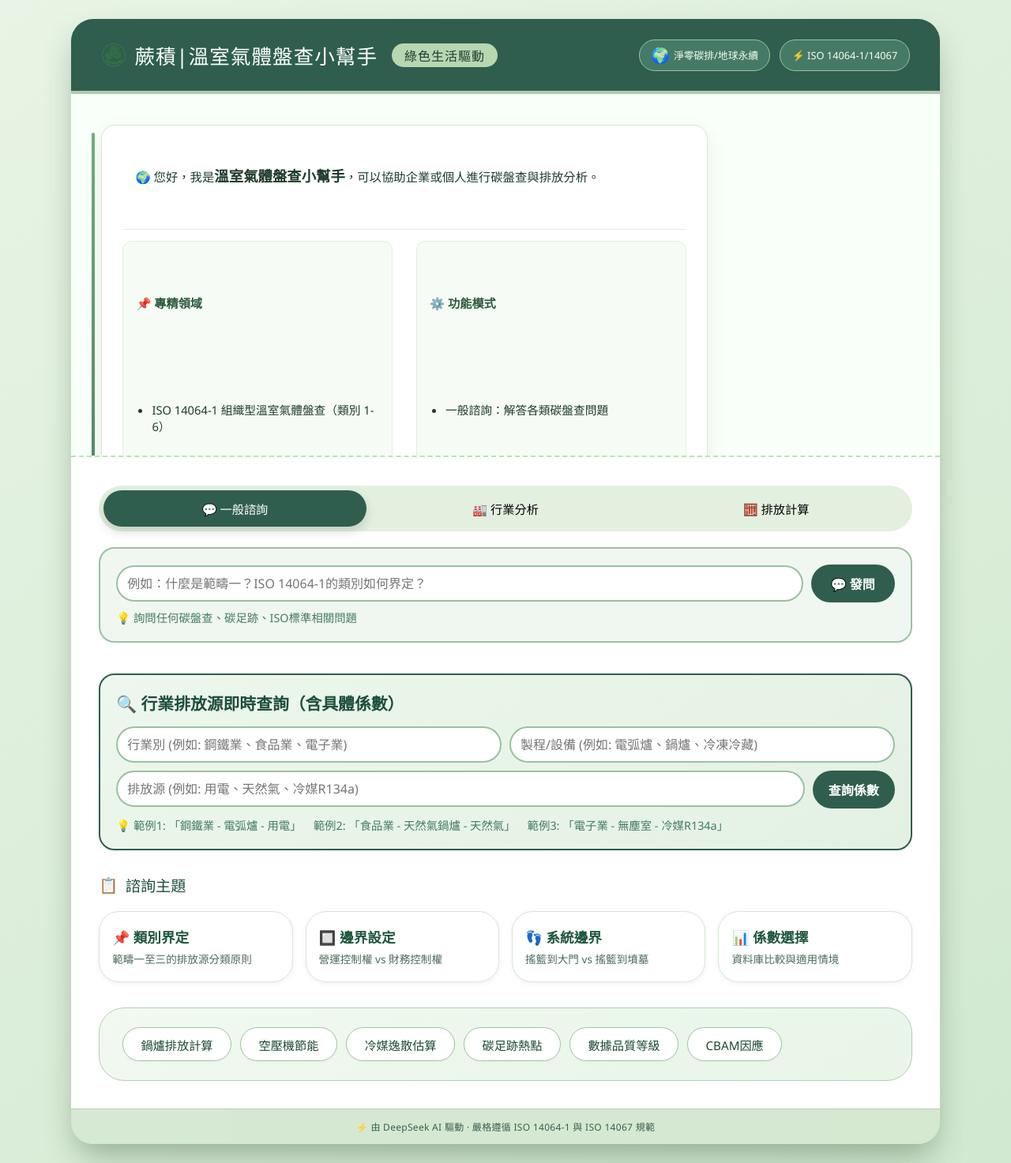
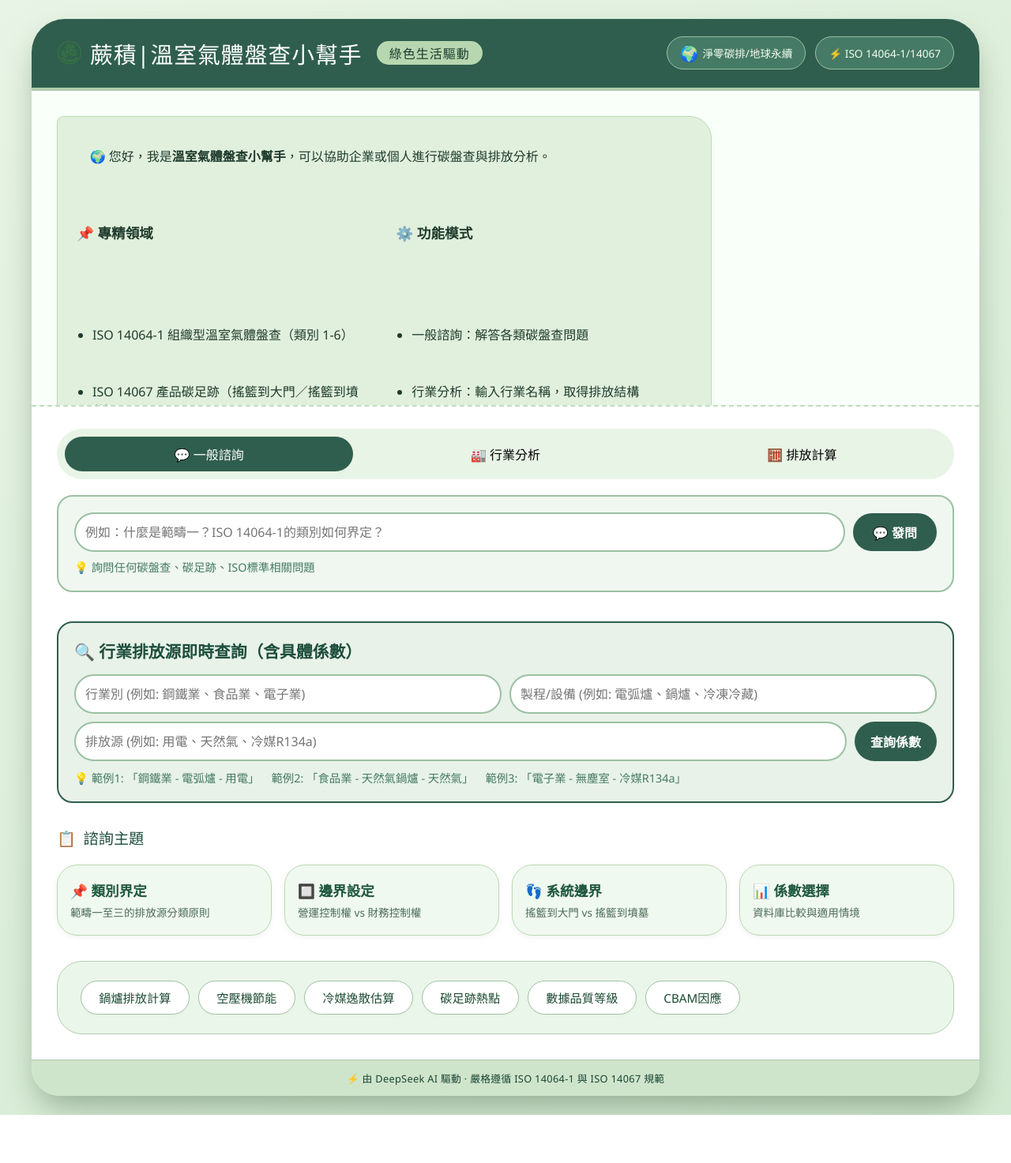
Before and after one commit to fang999888/carbon, a Flask app: page / in a window 1280 px wide. Shown: the whole page at 79% size. After the commit the page ends 1412 px from the top, so only its background shows below. Run offline with Flask 3, Linux system fonts and the light colour scheme.

Commit message:
Update index.html

```diff
--- a/templates/index.html
+++ b/templates/index.html
@@ -429,430 +429,6 @@
             letter-spacing: 0.3px;
             border-top: 1px solid #aac8aa;
         }
-        /* =========================
-   蕨積 UI 專業版 覆蓋優化
-   不改動任何 HTML
-========================= */
-
-
-/* 整體比例優化 */
-
-.chat-container {
-
-    max-width: 1100px;
-
-    border-radius: 28px;
-
-}
-
-
-
-/* Header 更有呼吸感 */
-
-.header {
-
-    padding: 1.6rem 2.4rem;
-
-}
-
-
-
-.header h1 {
-
-    font-size: 1.6rem;
-
-}
-
-
-
-.badge {
-
-    font-size: 0.8rem;
-
-    padding: 0.35rem 0.9rem;
-
-}
-
-
-
-/* 對話區加大 */
-
-.conversation {
-
-    max-height: 460px;
-
-    padding: 2.4rem;
-
-}
-
-
-
-/* 對話泡泡優化 */
-
-.bubble {
-
-    font-size: 0.96rem;
-
-    line-height: 1.7;
-
-}
-
-
-
-/* 輸入區更清楚 */
-
-.query-panel {
-
-    padding: 2.2rem;
-
-}
-
-
-
-/* 模式按鈕優化 */
-
-.mode-switch {
-
-    padding: 6px;
-
-    background: #e3f0e0;
-
-}
-
-
-
-.mode-btn {
-
-    font-size: 0.95rem;
-
-    padding: 12px;
-
-}
-
-
-
-.mode-btn.active {
-
-    box-shadow:
-
-        0 6px 14px rgba(0,0,0,0.15);
-
-}
-
-
-
-/* 各輸入框一致高度 */
-
-input {
-
-    height: 46px;
-
-}
-
-
-
-/* 查詢區突出 */
-
-.emission-query-section {
-
-    background:
-
-        linear-gradient(
-
-        145deg,
-
-        #edf7ed,
-
-        #e3f1e3);
-
-}
-
-
-
-/* 卡片更像 SaaS */
-
-.coef-card {
-
-    background: white;
-
-    border: 1px solid #d7e6d7;
-
-}
-
-
-
-.coef-card:hover {
-
-    transform: translateY(-6px);
-
-}
-
-
-
-/* FAQ 更柔 */
-
-.faq-section {
-
-    background:
-
-    linear-gradient(
-
-        145deg,
-
-        #f1f9f0,
-
-        #e8f5e7);
-
-}
-
-
-
-/* Footer 專業 */
-
-.footnote {
-
-    font-size: 0.75rem;
-
-    opacity: 0.85;
-
-}
-
-
-
-/* 滾動條美化 */
-
-.conversation::-webkit-scrollbar {
-
-    width: 6px;
-
-}
-
-
-.conversation::-webkit-scrollbar-thumb {
-
-    background: #bcd5bc;
-
-    border-radius: 10px;
-
-}
-
-
-
-/* ===== 響應式優化 ===== */
-
-@media (max-width: 768px) {
-
-
-.chat-container {
-
-border-radius: 18px;
-
-}
-
-
-.header {
-
-flex-direction: column;
-
-align-items: flex-start;
-
-gap: 10px;
-
-}
-
-
-.badge-container {
-
-margin-left: 0;
-
-}
-
-
-.conversation {
-
-max-height: 380px;
-
-padding: 1.6rem;
-
-}
-
-
-.query-panel {
-
-padding: 1.6rem;
-
-}
-
-
-}
-/* =========================
-   系統卡片式歡迎訊息
-   不改 HTML
-========================= */
-
-
-/* 整個歡迎泡泡變卡片 */
-
-.message.bot:first-child .bubble {
-
-    background: white;
-
-    border-radius: 18px;
-
-    padding: 22px 26px;
-
-    border: 1px solid #d6e6d3;
-
-    box-shadow:
-
-        0 8px 24px rgba(30, 60, 30, 0.08);
-
-}
-
-
-/* 第一行標題 */
-
-.message.bot:first-child .bubble strong {
-
-    font-size: 1.15rem;
-
-    display: inline-block;
-
-    margin-bottom: 12px;
-
-}
-
-
-
-/* 左右兩欄變真正卡片區 */
-
-.message.bot:first-child .bubble > div {
-
-    margin-top: 14px;
-
-    padding-top: 14px;
-
-    border-top: 1px solid #e6f0e4;
-
-}
-
-
-
-/* 欄位容器 */
-
-.message.bot:first-child .bubble > div > div {
-
-    background: #f6fbf5;
-
-    padding: 14px 16px;
-
-    border-radius: 12px;
-
-    border: 1px solid #e1efe0;
-
-}
-
-
-
-/* 標題 */
-
-.message.bot:first-child .bubble div[style*="font-weight: 600"] {
-
-    font-size: 0.95rem !important;
-
-    margin-bottom: 6px !important;
-
-    color: #2c5a3f;
-
-}
-
-
-
-/* 清單 */
-
-.message.bot:first-child .bubble ul {
-
-    padding-left: 18px;
-
-    margin: 0;
-
-}
-
-
-
-.message.bot:first-child .bubble li {
-
-    margin-bottom: 4px;
-
-    font-size: 0.92rem;
-
-    line-height: 1.45;
-
-}
-
-
-
-/* 最下面說明文字 */
-
-.message.bot:first-child .bubble br + text {
-
-    font-size: 0.9rem;
-
-}
-
-
-
-/* 加一條左側系統線 */
-
-.message.bot:first-child {
-
-    position: relative;
-
-}
-
-
-
-.message.bot:first-child:before {
-
-    content: "";
-
-    position: absolute;
-
-    left: -12px;
-
-    top: 10px;
-
-    bottom: 10px;
-
-    width: 4px;
-
-    background:
-
-    linear-gradient(
-
-        to bottom,
-
-        #6fae7a,
-
-        #2f5e4e);
-
-    border-radius: 4px;
-
-}
-
-
-
-/* hover 微動態 */
-
-.message.bot:first-child .bubble:hover {
-
-    transform: translateY(-2px);
-
-    box-shadow:
-
-        0 14px 34px rgba(30, 60, 30, 0.12);
-
-}
 
     </style>
 </head>
```
